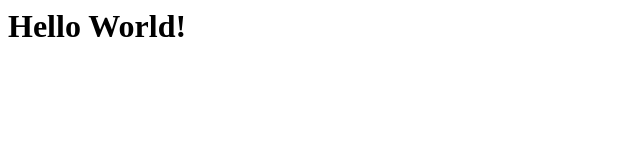
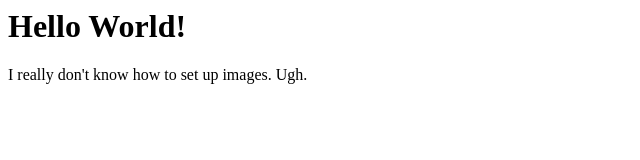
Before and after one commit to therealjuliazhang/Type, a plain HTML site: page index.html in a window 1280 px wide. Shown: the whole page, without its empty margins (0-640 px from the left). Drawn offline with Linux system fonts and the light colour scheme.

Commit message:
update index.html, images
no idea how to set up images.

```diff
--- a/index.html
+++ b/index.html
@@ -1 +1,2 @@
 <h1>Hello World!</h1>
+I really don't know how to set up images. Ugh.
```
